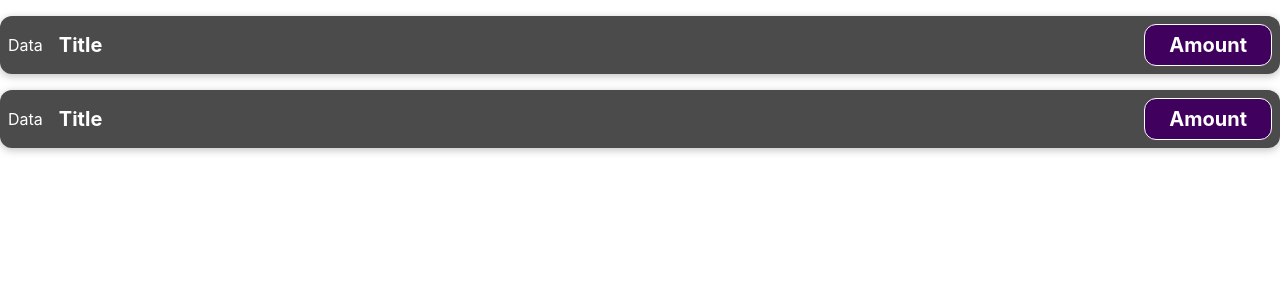
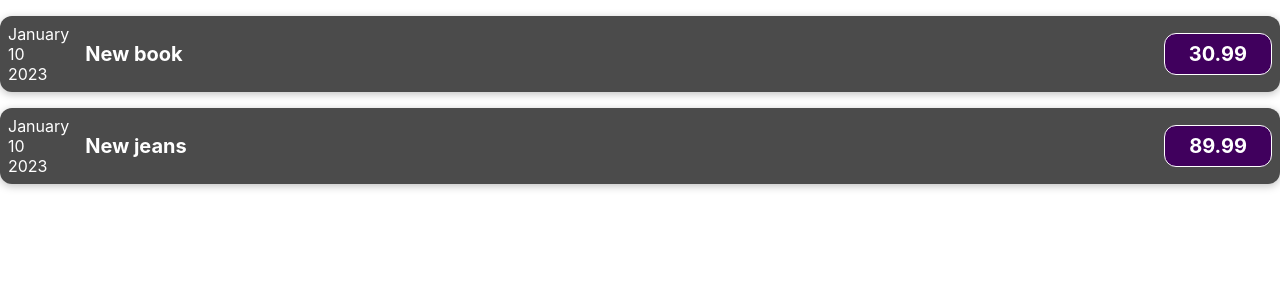
Before and after one commit to lovisaviigisalu/expences, a React (Create React App) app: page / in a window 1280 px wide. Shown: the top 300 px of the page. Built offline with nearby package versions, Linux system fonts and the light colour scheme.

Commit message:
Add first custom component style

```diff
--- a/src/App.js
+++ b/src/App.js
@@ -4,10 +4,22 @@ import './App.css';
 
 import ExpenseItem from "./components/ExpenseItem";
 function App() {
+  const expenses =[
+      {
+    date : new Date(2023, 0, 10),
+    title : 'New book',
+    price : 30.99
+  },
+    {
+      date : new Date(2023, 0, 10),
+      title : 'New jeans',
+      price : 89.99
+    }
+  ]
   return (
     <div className="App">
-    <ExpenseItem></ExpenseItem>
-      <ExpenseItem></ExpenseItem>
+      <ExpenseItem expenseData={expenses[0]}></ExpenseItem>
+      <ExpenseItem expenseData={expenses[1]}></ExpenseItem>
     </div>
   );
 }
--- /dev/null
+++ b/src/components/ExpenseDate.js
@@ -0,0 +1,15 @@
+function ExpenseDate(props){
+    const day = props.date.toLocaleString('en-US',{day:'2-digit'})
+    const month = props.date.toLocaleString('en-US',{month:'long'})
+    const year = props.date.getFullYear()
+
+    return(
+        <div>
+            <div>{month}</div>
+            <div>{day}</div>
+            <div>{year}</div>
+        </div>
+    )
+
+}
+export default ExpenseDate
--- a/src/components/ExpenseItem.js
+++ b/src/components/ExpenseItem.js
@@ -1,12 +1,14 @@
 import './ExpenseItem.css'
+import ExpenseDate from "./ExpenseDate";
 
-function ExpenseItem(){
+function ExpenseItem(props){
+
     return(
         <div className={'expense-item'}>
-            <div>Data</div>
+            <ExpenseDate date={props.expenseData.date}></ExpenseDate>
             <div className={'expense-item__description'}>
-                <h2>Title</h2>
-                <div className={'expense-item__price'}>Amount</div>
+                <h2>{props.expenseData.title}</h2>
+                <div className={'expense-item__price'}>{props.expenseData.price}</div>
             </div>
 
         </div>
```
